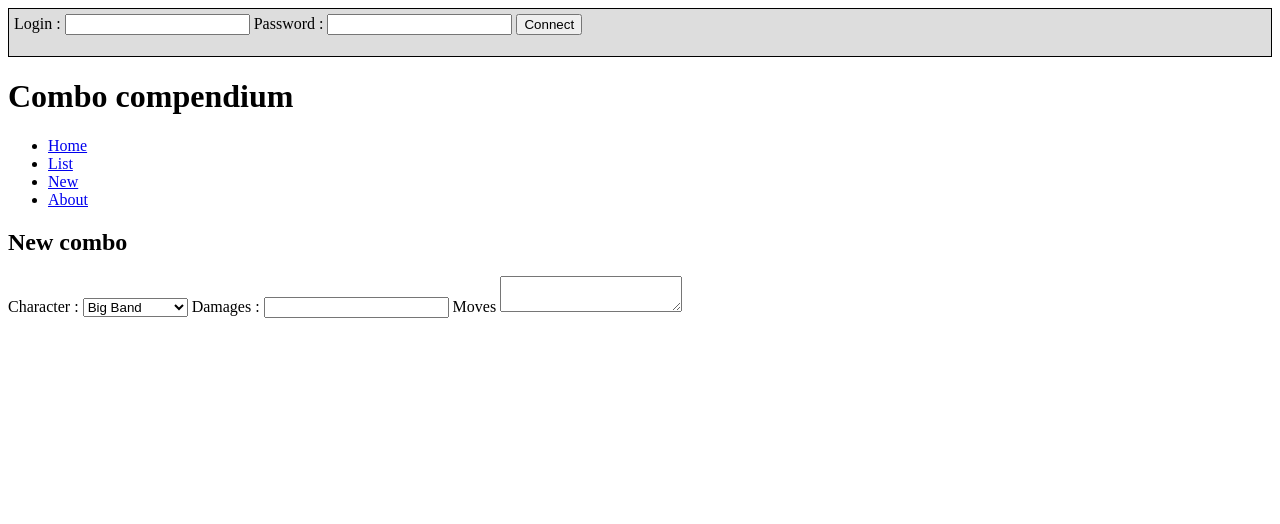
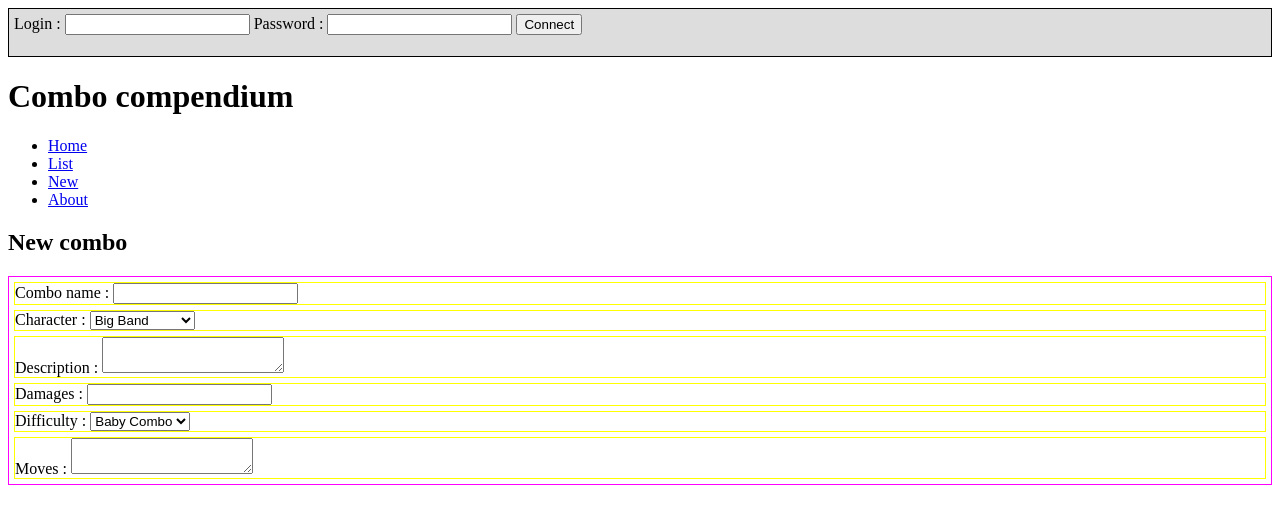
Before and after one commit to hissalht/sg-compendium, a PHP site: page /index.php?new in a window 1280 px wide. Shown: the top 524 px of the page. Run offline with PHP 8.4, Linux system fonts and the light colour scheme; some libraries are stand-ins or nearby versions.

Commit message:
Fini le html du formulaire, commencé une classé ComboBuilder pour valider les données entrées

```diff
--- a/public_html/css/style.css
+++ b/public_html/css/style.css
@@ -17,3 +17,16 @@ table, th, tr, td {
     border: 1px solid black;
     padding: 5px;
 }
+
+#new-combo {
+    border: 1px solid #FF00FF;
+}
+
+.field {
+    border: 1px solid #FFFF00;
+    margin: 5px;
+}
+
+.field > label::after {
+    content: " : ";
+}
--- a/resources/library/model/Combo.php
+++ b/resources/library/model/Combo.php
@@ -16,6 +16,14 @@ class Combo {
         "Fukua",
         "Painwheel",
         "Robo-Fortune",
+    );
+
+    public const DIFFICULTIES = array(
+        "Baby Combo",
+        "Quite Easy",
+        "Tricky",
+        "Impossible",
+        "TAS"
     );
 
     private $name;
--- /dev/null
+++ b/resources/library/model/ComboBuilder.php
@@ -0,0 +1,66 @@
+<?php
+class ComboBuilder {
+    private $data;
+    private $error;
+
+    const NAME_REF = "name";
+    const CHARACTER_REF = "character";
+    const DESCRIPTION_REF = "description";
+    const MOVES_REF = "moves";
+    const DAMAGE_REF = "damages";
+    const AUTHOR_REF = "author";
+    const DIFFICULTY_REF = "difficulty";
+
+    const ERROR_EMPTY_FIELD = "Champ(s) vide(s).";
+
+    public function __construct($data){
+        $this->data = $data;
+        $this->error = null;
+    }
+
+    public function createCombo(){
+        $name = $this->data[self::NAME_REF];
+        $character = $this->data[self::CHARACTER_REF];
+        $description = $this->data[self::DESCRIPTION_REF];
+        $moves = $this->data[self::MOVES_REF];
+        $damages = $this->data[self::DAMAGE_REF];
+        $author = $this->data[self::AUTHOR_REF];
+        $difficulty = $this->data[self::DIFFICULTY_REF];
+        return new Combo($name, $character, $description, $moves, $author, $difficulty, $damage);
+    }
+
+    public function isValid(){
+        return ($this->checkForEmptyFields() && $this->checkFieldsFormat());
+    }
+
+
+    private function checkFieldsFormat(){
+
+    }
+
+
+    private function checkForEmptyFields(){
+        return ($this->checkEmptyField(self::NAME_REF) &&
+                $this->checkEmptyField(self::CHARACTER_REF) &&
+                $this->checkEmptyField(self::DESCRIPTION_REF) &&
+                $this->checkEmptyField(self::MOVES_REF) &&
+                $this->checkEmptyField(self::DAMAGE_REF) &&
+                $this->checkEmptyField(self::AUTHOR_REF) &&
+                $this->checkEmptyField(self::DIFFICULTY_REF));
+    }
+
+
+    private function checkEmptyField($field){
+        if(!key_exists($field, $this->data) || empty($this->data[$field])){
+            $this->error = self::ERROR_EMPTY_FIELD;
+            return FALSE;
+        }
+        return TRUE;
+    }
+
+    public function getError(){
+        return $this->error;
+    }
+
+}
+?>
--- a/resources/library/view/View.php
+++ b/resources/library/view/View.php
@@ -1,4 +1,5 @@
 <?php
+require_once("model/ComboBuilder.php");
 class View {
     private $title;
     private $content;
--- a/resources/templates/new_combo_form.php
+++ b/resources/templates/new_combo_form.php
@@ -1,14 +1,43 @@
-<form action="<?php echo $this->router->getComboSubmissionURL(); ?>" method="POST">
-    <label for="character">Character : </label>
-    <select name="character" id="character" required>
-<?php
-foreach(Combo::CHARACTERS as $char){
-    echo "<option value=\"" . $char . "\">". $char . "</option>\n";
-}
-?>
-    </select>
-    <label for="damages">Damages : </label>
-    <input type="integer" id="damages" name="damages">
-    <label for="moves">Moves</label>
-    <textarea name="moves" id="moves"></textarea>
+<form action="<?php echo $this->router->getComboSubmissionURL(); ?>" method="POST" id="new-combo">
+    <div class="field">
+        <label for="name">Combo name</label>
+        <input type="text" name="<?php echo ComboBuilder::NAME_REF; ?>" id="name">
+    </div>
+
+    <div class="field">
+        <label for="character">Character</label>
+        <select name="<?php echo ComboBuilder::CHARACTER_REF; ?>" id="character" required>
+    <?php
+    foreach(Combo::CHARACTERS as $id => $char){
+        echo "<option value=\"" . $id . "\">". $char . "</option>\n";
+    }
+    ?>
+        </select>
+    </div>
+
+    <div class="field">
+        <label for="description">Description</label>
+        <textarea name="<?php echo Combobuilder::DESCRIPTION_REF; ?>" id="description"></textarea>
+    </div>
+
+    <div class="field">
+        <label for="damages">Damages</label>
+        <input type="integer" id="damages" name="<?php echo ComboBuilder::DAMAGE_REF; ?>">
+    </div>
+
+    <div class="field">
+        <label for="difficulty">Difficulty</label>
+        <select name="<?php echo ComboBuilder::DIFFICULTY_REF; ?>" id="difficulty" required>
+    <?php
+    foreach(Combo::DIFFICULTIES as $id => $dif){
+        echo "<option value=\"" . $id . "\">" . $dif . "</option>\n";
+    }
+    ?>
+        </select>
+    </div>
+
+    <div class="field">
+        <label for="moves">Moves</label>
+        <textarea name="<?php echo ComboBuilder::MOVES_REF; ?>" id="moves"></textarea>
+    </div>
 </form>
```
